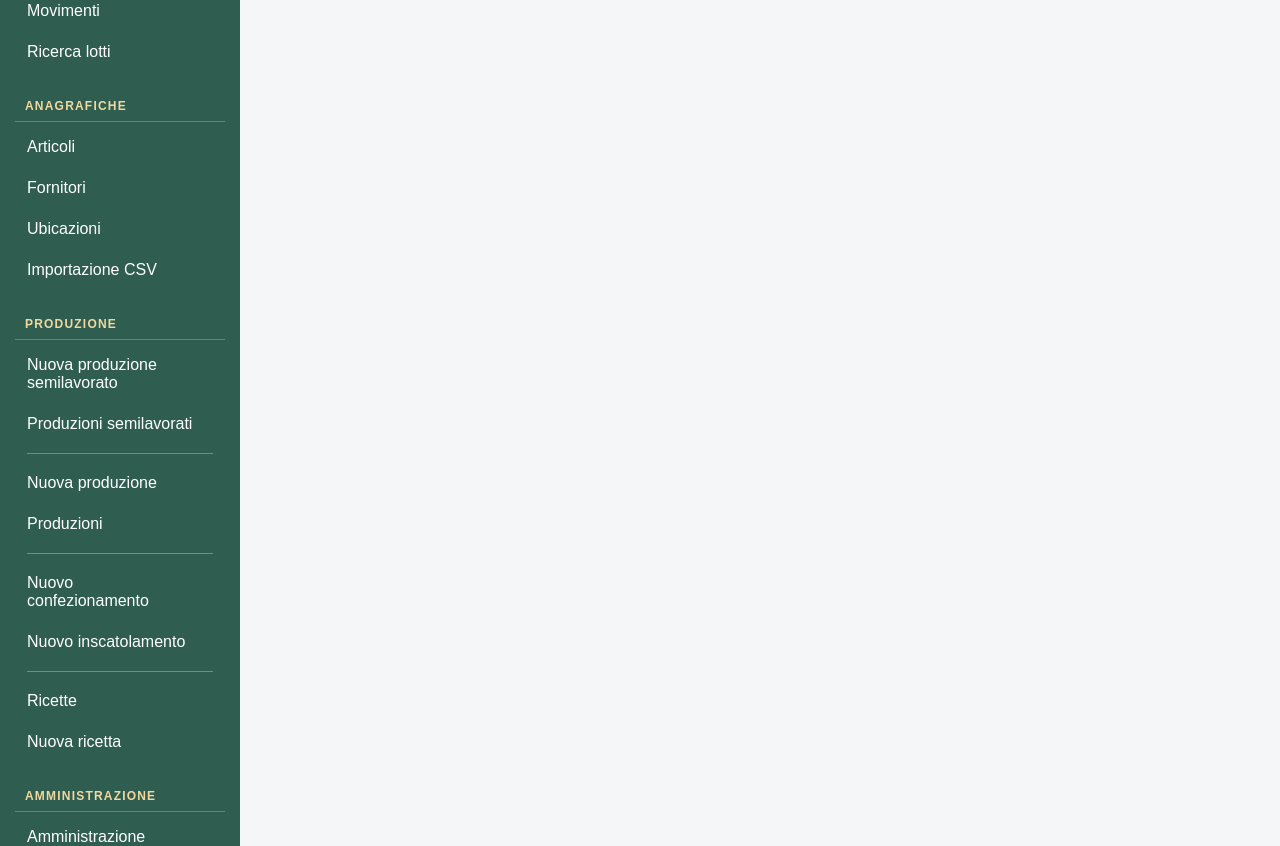
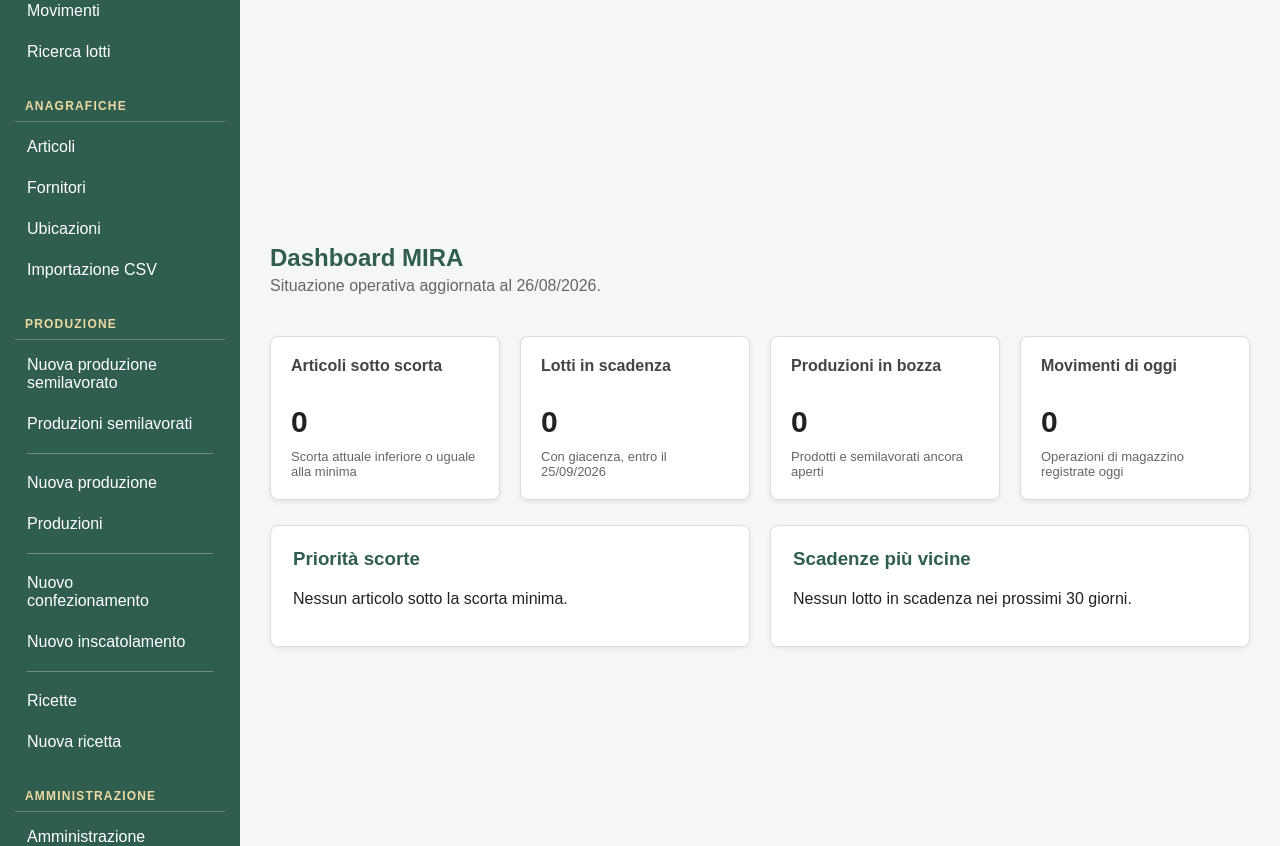
Before and after one commit to luigipellegrini4-netizen/Gestionale, a Django app: page / in a window 1280 px wide. Shown: the part 293-1139 px from the top of the page. Run offline with Django 5.2, Linux system fonts and the light colour scheme; the visitor is signed in with stand-in values (Sample User, id 1); data that the repository does not hold is empty; some libraries are stand-ins or nearby versions.

Commit message:
Aggiornamento gestionale

```diff
--- a/magazzino/static/magazzino/style.css
+++ b/magazzino/static/magazzino/style.css
@@ -284,7 +284,7 @@
 
 .dashboard-cards {
     display: grid;
-    grid-template-columns: repeat(3, 1fr);
+    grid-template-columns: repeat(4, minmax(0, 1fr));
     gap: 20px;
     margin-top: 25px;
 }
@@ -599,6 +599,48 @@
     font-size: 28px;
 }
 
+.dashboard-card-link {
+    color: inherit;
+    text-decoration: none;
+    transition: transform 0.15s ease, box-shadow 0.15s ease;
+}
+
+.dashboard-card-link:hover {
+    transform: translateY(-2px);
+    box-shadow: 0 5px 12px rgba(0, 0, 0, 0.12);
+}
+
+.dashboard-card span {
+    display: block;
+    margin-top: 10px;
+    color: #666;
+    font-size: 13px;
+}
+
+.dashboard-warning {
+    border-left: 5px solid #d89000;
+}
+
+.dashboard-details {
+    display: grid;
+    grid-template-columns: repeat(2, minmax(0, 1fr));
+    gap: 20px;
+    margin-top: 25px;
+}
+
+@media (max-width: 1050px) {
+    .dashboard-cards {
+        grid-template-columns: repeat(2, minmax(0, 1fr));
+    }
+}
+
+@media (max-width: 700px) {
+    .dashboard-cards,
+    .dashboard-details {
+        grid-template-columns: 1fr;
+    }
+}
+
 .brand {
     display: flex;
     align-items: center;
--- a/magazzino/templates/magazzino/home.html
+++ b/magazzino/templates/magazzino/home.html
@@ -5,4 +5,62 @@
 {% endblock %}
 
 {% block content %}
+<div class="page-header">
+    <div>
+        <h2>Dashboard MIRA</h2>
+        <p>Situazione operativa aggiornata al {{ oggi|date:"d/m/Y" }}.</p>
+    </div>
+</div>
+
+<div class="dashboard-cards">
+    <a href="{% url 'elenco_articoli' %}" class="dashboard-card dashboard-card-link {% if numero_sotto_scorta %}dashboard-warning{% endif %}">
+        <h3>Articoli sotto scorta</h3>
+        <p>{{ numero_sotto_scorta }}</p>
+        <span>Scorta attuale inferiore o uguale alla minima</span>
+    </a>
+    <a href="{% url 'ricerca_lotti' %}" class="dashboard-card dashboard-card-link {% if numero_lotti_scadenza %}dashboard-warning{% endif %}">
+        <h3>Lotti in scadenza</h3>
+        <p>{{ numero_lotti_scadenza }}</p>
+        <span>Con giacenza, entro il {{ limite_scadenza|date:"d/m/Y" }}</span>
+    </a>
+    <a href="{% url 'elenco_produzioni' %}" class="dashboard-card dashboard-card-link">
+        <h3>Produzioni in bozza</h3>
+        <p>{{ numero_produzioni_bozza }}</p>
+        <span>Prodotti e semilavorati ancora aperti</span>
+    </a>
+    <a href="{% url 'elenco_movimenti' %}" class="dashboard-card dashboard-card-link">
+        <h3>Movimenti di oggi</h3>
+        <p>{{ movimenti_oggi }}</p>
+        <span>Operazioni di magazzino registrate oggi</span>
+    </a>
+</div>
+
+<div class="dashboard-details">
+    <section class="card">
+        <h3>Priorità scorte</h3>
+        {% for articolo in articoli_sotto_scorta %}
+            <p>
+                <a href="{% url 'dettaglio_articolo' articolo.pk %}"><strong>{{ articolo.codice }}</strong></a>
+                — {{ articolo.descrizione }}:
+                {{ articolo.giacenza_attuale }} {{ articolo.unita_misura }}
+                (minimo {{ articolo.scorta_minima }})
+            </p>
+        {% empty %}
+            <p>Nessun articolo sotto la scorta minima.</p>
+        {% endfor %}
+    </section>
+
+    <section class="card">
+        <h3>Scadenze più vicine</h3>
+        {% for lotto in lotti_in_scadenza %}
+            <p>
+                <a href="{% url 'dettaglio_lotto' lotto.pk %}"><strong>{{ lotto.codice_lotto }}</strong></a>
+                — {{ lotto.articolo.descrizione }}:
+                {{ lotto.data_scadenza|date:"d/m/Y" }}
+            </p>
+        {% empty %}
+            <p>Nessun lotto in scadenza nei prossimi 30 giorni.</p>
+        {% endfor %}
+    </section>
+</div>
 {% endblock %}
--- a/magazzino/views.py
+++ b/magazzino/views.py
@@ -1,9 +1,10 @@
-from datetime import datetime
+from datetime import datetime, timedelta
 from decimal import Decimal
 
 from django.contrib import messages
 from django.contrib.auth.decorators import permission_required, user_passes_test
-from django.db.models import OuterRef, Q, Subquery, Sum
+from django.db.models import F, OuterRef, Q, Subquery, Sum
+from django.utils import timezone
 from django.core.paginator import Paginator
 from django.shortcuts import get_object_or_404, redirect, render
 from django.http import HttpResponse, JsonResponse
@@ -2078,7 +2079,51 @@
 
 
 def home(request):
+    oggi = timezone.localdate()
+    limite_scadenza = oggi + timedelta(days=30)
+    articoli_sotto_scorta = (
+        Articolo.objects.annotate(
+            giacenza_attuale=Sum(
+                "lotti__giacenze__quantita",
+                default=Decimal("0"),
+            )
+        )
+        .filter(
+            attivo=True,
+            scorta_minima__gt=0,
+            giacenza_attuale__lte=F("scorta_minima"),
+        )
+        .order_by("codice")
+    )
+    lotti_in_scadenza = (
+        Lotto.objects.select_related("articolo")
+        .filter(
+            data_scadenza__gte=oggi,
+            data_scadenza__lte=limite_scadenza,
+            giacenze__quantita__gt=0,
+        )
+        .distinct()
+        .order_by("data_scadenza", "codice_lotto")
+    )
+    produzioni_bozza = Produzione.objects.filter(
+        stato=Produzione.Stato.BOZZA
+    ).count()
+    semilavorati_bozza = ProduzioneSemilavorato.objects.filter(
+        stato=ProduzioneSemilavorato.Stato.BOZZA
+    ).count()
+    movimenti_oggi = Movimento.objects.filter(data_ora__date=oggi).count()
+
     return render(
         request,
         "magazzino/home.html",
-    )
+        {
+            "numero_sotto_scorta": articoli_sotto_scorta.count(),
+            "numero_lotti_scadenza": lotti_in_scadenza.count(),
+            "numero_produzioni_bozza": produzioni_bozza + semilavorati_bozza,
+            "movimenti_oggi": movimenti_oggi,
+            "articoli_sotto_scorta": articoli_sotto_scorta[:5],
+            "lotti_in_scadenza": lotti_in_scadenza[:5],
+            "oggi": oggi,
+            "limite_scadenza": limite_scadenza,
+        },
+    )
```
Also changed, not shown: magazzino/test_views.py (+62 -1 lines).
